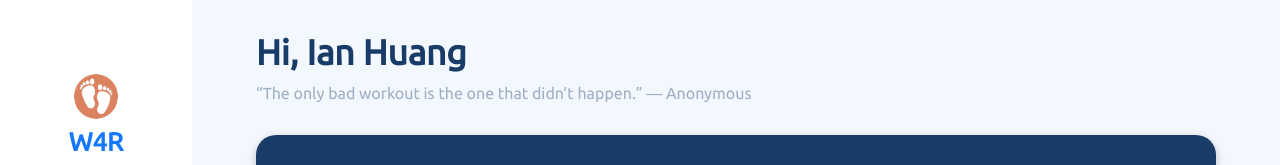
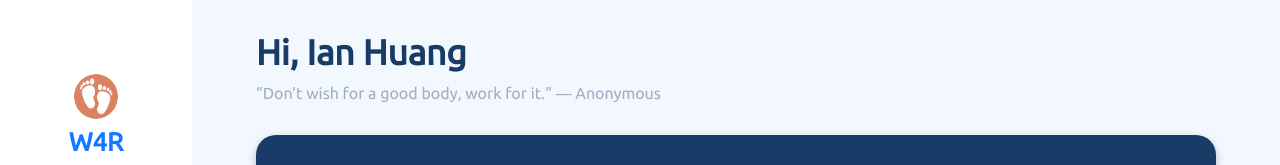
Before and after one commit to shaoruu/wfr2021, a React (Create React App) app: page /dashboard in a window 1280 px wide. Shown: the top 165 px of the page. Built offline with nearby package versions, Linux system fonts and the light colour scheme.

Commit message:
feat: quotes

```diff
--- a/src/containers/pages/Dashboard.js
+++ b/src/containers/pages/Dashboard.js
@@ -3,6 +3,14 @@ import LatestPledges from '../../components/LatestPledges';
 import MyPledges from '../../components/MyPledges';
 import StatusBar from '../../components/StatusBar';
 import { THEME_COLOR_0, THEME_COLOR_3 } from '../../config';
+
+const quotes = [
+  '“Exercise is a celebration of what your body can do. Not a punishment for what you ate.” ― Anonymous',
+  '“Don’t wish for a good body, work for it.” ― Anonymous',
+  '“Daily exercise is one of the keys to excellent health.” ― ATGW',
+  '“Running is not just exercise; it is a lifestyle.” ― John Bingham',
+  '“The only bad workout is the one that didn’t happen.” ― Anonymous',
+];
 
 const Wrapper = styled.div`
   padding: 2em 4em;
@@ -33,7 +41,7 @@ const Dashboard = () => {
     <Wrapper>
       <TitleBar>
         <h1>Hi, Ian Huang</h1>
-        <p>“The only bad workout is the one that didn’t happen.” ― Anonymous</p>
+        <p>{quotes[Math.floor(quotes.length * Math.random())]}</p>
       </TitleBar>
       <StatusBar />
       <LatestPledges />
```
Also changed, not shown: 1 other file (tests, documents, lock files or other folders).
